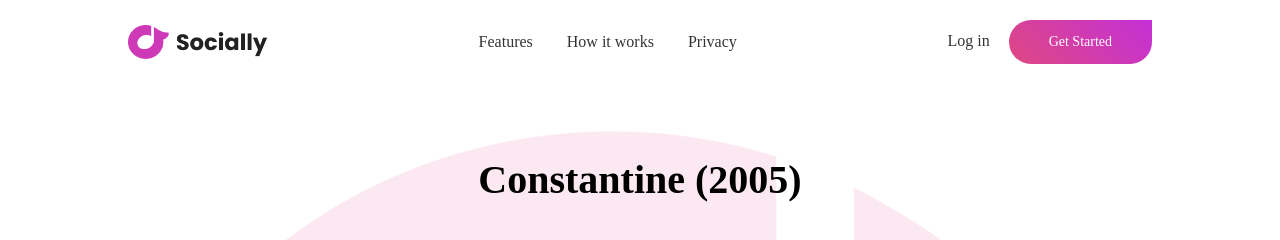
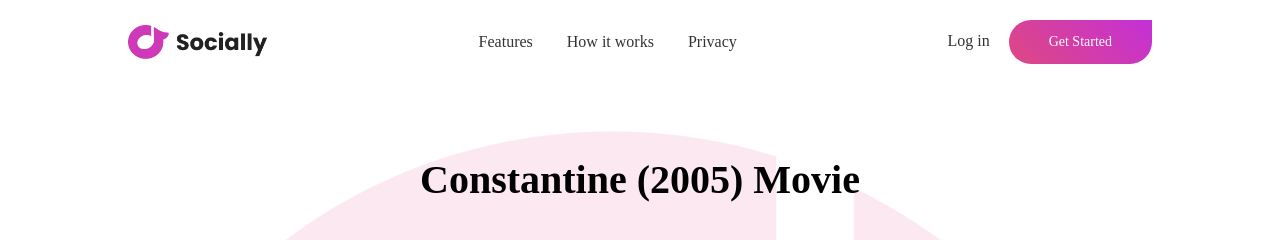
Before and after one commit to Affleck889/constantine, a plain HTML site: page index.html in a window 1280 px wide. Shown: the top 240 px of the page. Drawn offline with Linux system fonts and the light colour scheme; grey boxes are pictures that could not be loaded.

Commit message:
Update index.html
just update it

```diff
--- a/index.html
+++ b/index.html
@@ -4,7 +4,7 @@
 <head>
     <meta charset="UTF-8">
     <meta name="viewport" content="width=device-width, initial-scale=1.0">
-    <title> Constantine - Socially</title>
+    <title> Constantine - 2005</title>
     <link rel="stylesheet" href="./seasonStyle.css">
     <link rel="shortcut icon" type="x-icon" href="./logotab.png">
     <style>
@@ -24,7 +24,7 @@
                 <a href="https://sociallyweb.netlify.app/available " target="_blank" class="btn" >Get Started</a>
             </div>
         </nav>
-        <div class="text"><center><h1>Constantine (2005)</h1>
+        <div class="text"><center><h1>Constantine (2005) Movie</h1>
             <!-- <h3>Number of Episodes : 16</h3> -->
         </center></div>
 
```
